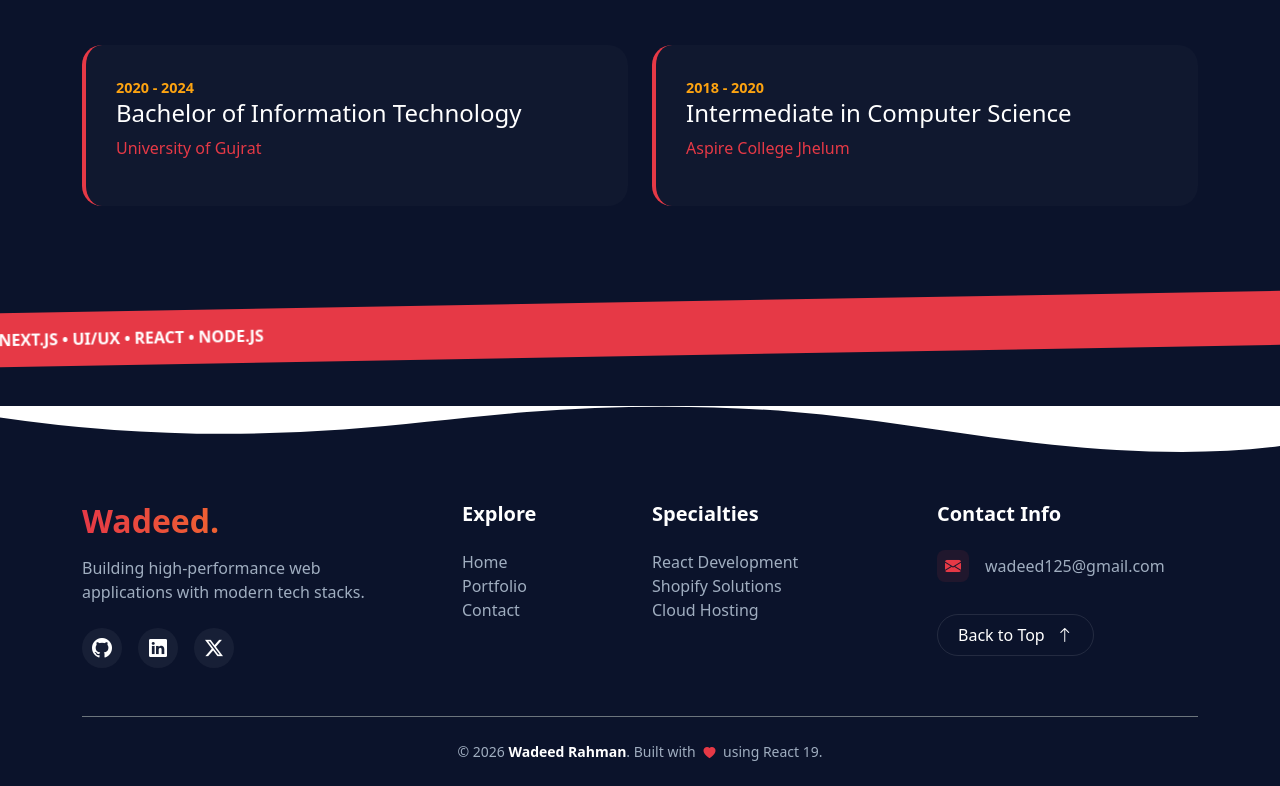
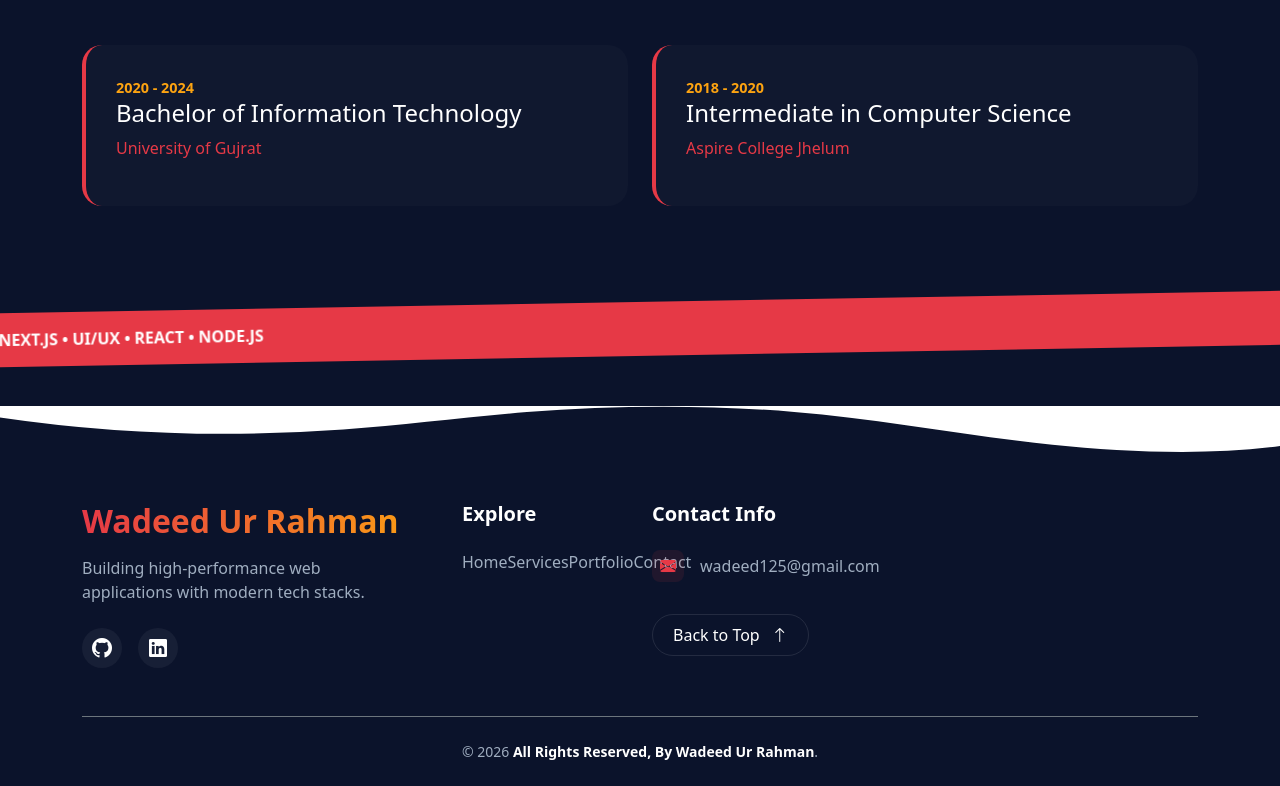
Before and after one commit to WadeedRahman/Portfolio, a React (Create React App) app: page /#/ in a window 1280 px wide. Shown: the part 1229-2015 px from the top of the page. Built offline with nearby package versions, Linux system fonts and the light colour scheme.

Commit message:
footer change

```diff
--- a/src/components/Footer.jsx
+++ b/src/components/Footer.jsx
@@ -1,6 +1,6 @@
 import React from "react";
 import "bootstrap/dist/css/bootstrap.min.css";
-
+import { Link } from "react-router-dom";
 export default function Footer() {
   const scrollToTop = () => {
     window.scrollTo({ top: 0, behavior: "smooth" });
@@ -17,7 +17,7 @@ export default function Footer() {
       <div className="container mt-5">
         <div className="row g-4 py-5">
           <div className="col-lg-4 col-md-6">
-            <h3 className="footer-logo text-gradient mb-3">Wadeed.</h3>
+            <h3 className="footer-logo text-gradient mb-3">Wadeed Ur Rahman</h3>
             <p className="text-light-muted pe-lg-5">
               Building high-performance web applications with modern tech stacks.
             </p>
@@ -25,32 +25,24 @@ export default function Footer() {
               <a href="https://github.com/WadeedRahman" target="_blank" rel="noreferrer" className="social-icon">
                 <i className="bi bi-github" style={{ fontSize: "20px" }}></i>
               </a>
-              <a href="https://linkedin.com" target="_blank" rel="noreferrer" className="social-icon">
+              <a href="https://www.linkedin.com/in/wadeed-ur-rahman-03a62b269?utm_source=share_via&utm_content=profile&utm_medium=member_android" target="_blank" rel="noreferrer" className="social-icon">
                 <i className="bi bi-linkedin" style={{ fontSize: "18px" }}></i>
               </a>
-              <a href="https://twitter.com" target="_blank" rel="noreferrer" className="social-icon">
-                <i className="bi bi-twitter-x" style={{ fontSize: "18px" }}></i>
-              </a>
+
             </div>
           </div>
 
           <div className="col-lg-2 col-md-6">
             <h5 className="text-white mb-4 fw-bold">Explore</h5>
             <ul className="list-unstyled footer-links">
-              <li><a href="/">Home</a></li>
-              <li><a href="/portfolio">Portfolio</a></li>
-              <li><a href="/contact">Contact</a></li>
+             <Link to="/">Home</Link>
+               <Link to="/Services">Services</Link>
+        <Link to="/portfolio">Portfolio</Link>
+        <Link to="/contact">Contact</Link>
             </ul>
           </div>
 
-          <div className="col-lg-3 col-md-6">
-            <h5 className="text-white mb-4 fw-bold">Specialties</h5>
-            <ul className="list-unstyled footer-links">
-              <li><a href="#">React Development</a></li>
-              <li><a href="#">Shopify Solutions</a></li>
-              <li><a href="#">Cloud Hosting</a></li>
-            </ul>
-          </div>
+
 
           <div className="col-lg-3 col-md-6">
             <h5 className="text-white mb-4 fw-bold">Contact Info</h5>
@@ -58,7 +50,13 @@ export default function Footer() {
               <div className="icon-box-small me-3">
                 <i className="bi bi-envelope-fill"></i>
               </div>
-              <span className="text-light-muted">wadeed125@gmail.com</span>
+            <a
+               href="mailto:wadeed125@gmail.com"
+               className="text-light-muted"
+               style={{ textDecoration: "none" }}
+             >
+               wadeed125@gmail.com
+             </a>
             </div>
             <button onClick={scrollToTop} className="btn-back-to-top mt-3">
                Back to Top <i className="bi bi-arrow-up ms-2"></i>
@@ -68,8 +66,8 @@ export default function Footer() {
 
         <div className="footer-bottom border-top border-secondary py-4 text-center">
           <p className="text-light-muted mb-0 small">
-            © {new Date().getFullYear()} <span className="text-white fw-bold">Wadeed Rahman</span>.
-            Built with <i className="bi bi-heart-fill text-crimson mx-1" style={{ fontSize: "12px" }}></i> using React 19.
+            © {new Date().getFullYear()} <span className="text-white fw-bold">All Rights Reserved, By Wadeed Ur Rahman</span>.
+
           </p>
         </div>
       </div>
@@ -90,7 +88,13 @@ export default function Footer() {
         .btn-back-to-top { background: transparent; border: 1px solid rgba(255,255,255,0.1); color: white; padding: 8px 20px; border-radius: 50px; transition: 0.3s; cursor: pointer; }
         .btn-back-to-top:hover { background: white; color: #0b132b; }
         @media (max-width: 768px) { .footer-section { text-align: center; } .social-links, .contact-item { justify-content: center; } }
-      `}</style>
+
+     .text-light-muted:hover {
+  color: #e63946;
+  text-decoration: underline;
+}
+
+     `}</style>
     </footer>
   );
 }
```
